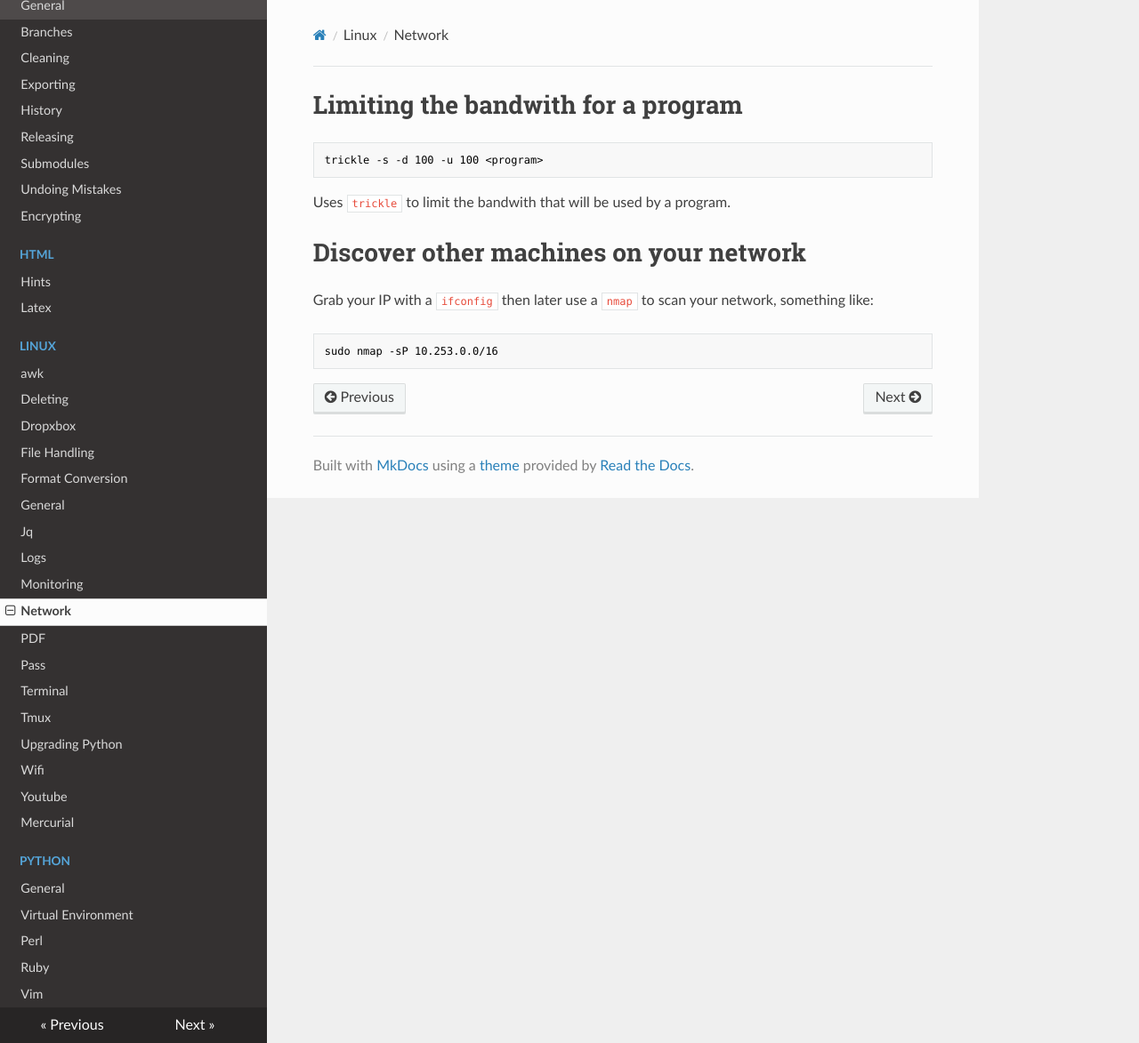
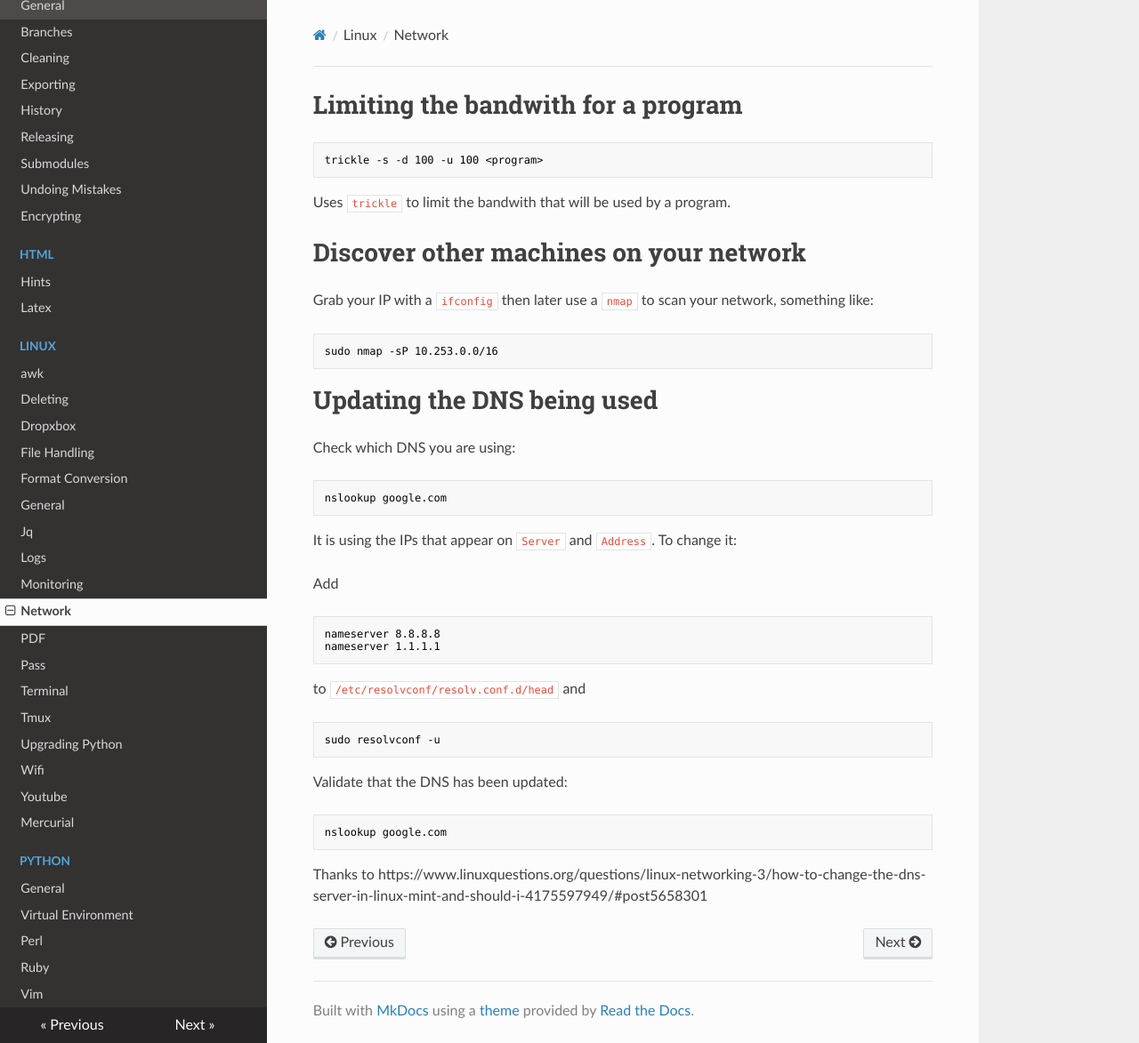
Before and after one commit to hposca/useful_notes, an MkDocs documentation site: the page built from docs/linux/network.md, in a window 1280 px wide and 1173 px high. Shown: the whole window at 89% size. Built offline with MkDocs 1.6.1, drawn with Linux system fonts in a browser that asks for light colours; nearby versions of some CDN libraries; old or Windows-style settings are respelled for this version of MkDocs.

Commit message:
Add how to change DNS on Linux

````diff
--- a/docs/linux/network.md
+++ b/docs/linux/network.md
@@ -13,3 +13,35 @@ Grab your IP with a `ifconfig` then later use a `nmap` to scan your network, som
 ```bash
 sudo nmap -sP 10.253.0.0/16
 ```
+
+# Updating the DNS being used
+
+Check which DNS you are using:
+
+```bash
+nslookup google.com
+```
+
+It is using the IPs that appear on `Server` and `Address`.
+To change it:
+
+Add
+
+```
+nameserver 8.8.8.8
+nameserver 1.1.1.1
+```
+
+to `/etc/resolvconf/resolv.conf.d/head` and
+
+```bash
+sudo resolvconf -u
+```
+
+Validate that the DNS has been updated:
+
+```bash
+nslookup google.com
+```
+
+Thanks to https://www.linuxquestions.org/questions/linux-networking-3/how-to-change-the-dns-server-in-linux-mint-and-should-i-4175597949/#post5658301
````
